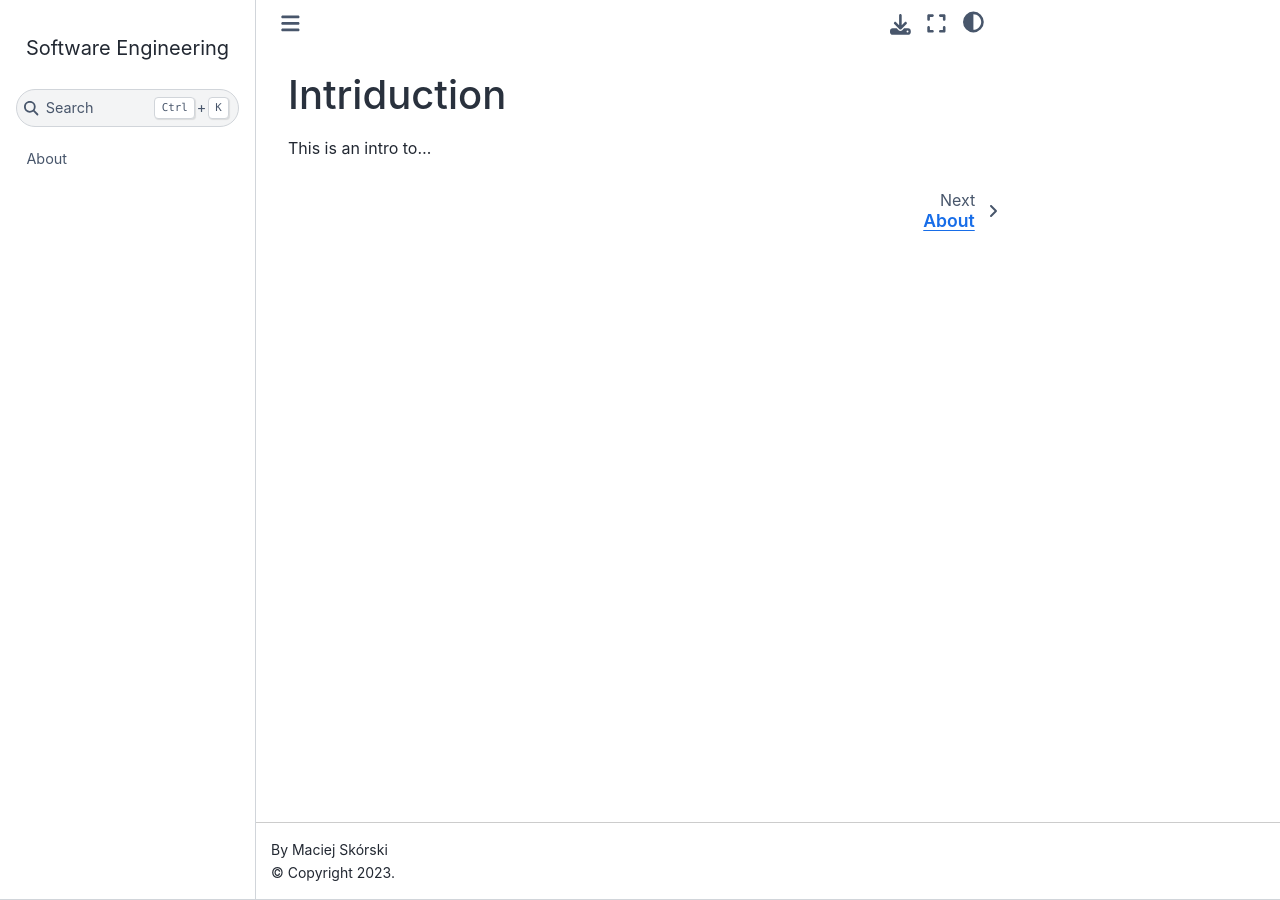
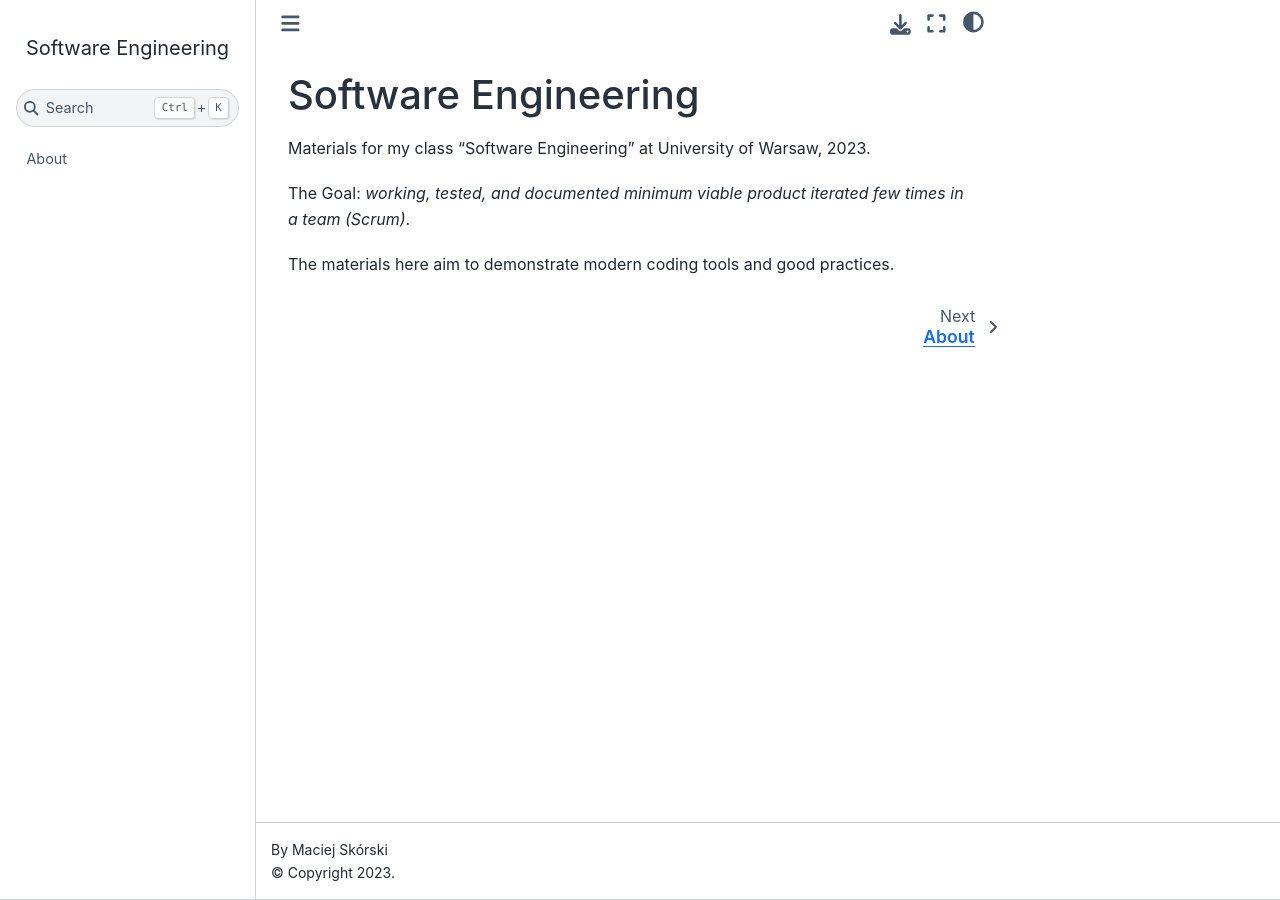
Before and after one commit to maciejskorski/software_engineering, a Jupyter Book: the page built from docs/intro.md, in a window 1280 px wide. Built offline with Jupyter Book 1.0.4 settings and Sphinx 7.4.7 and the Sphinx Book theme 1.1.4, drawn with Linux system fonts in a browser that asks for light colours.

Commit message:
docs cleanup

```diff
--- a/docs/intro.md
+++ b/docs/intro.md
@@ -1,3 +1,7 @@
-# Intriduction
+# Software Engineering
 
-This is an intro to...
+Materials for my class “Software Engineering” at University of Warsaw, 2023.
+
+The Goal: *working, tested, and documented minimum viable product iterated few times in a team (Scrum)*.
+
+The materials here aim to demonstrate modern coding tools and good practices.
```
Also changed, not shown: 1 other file.
